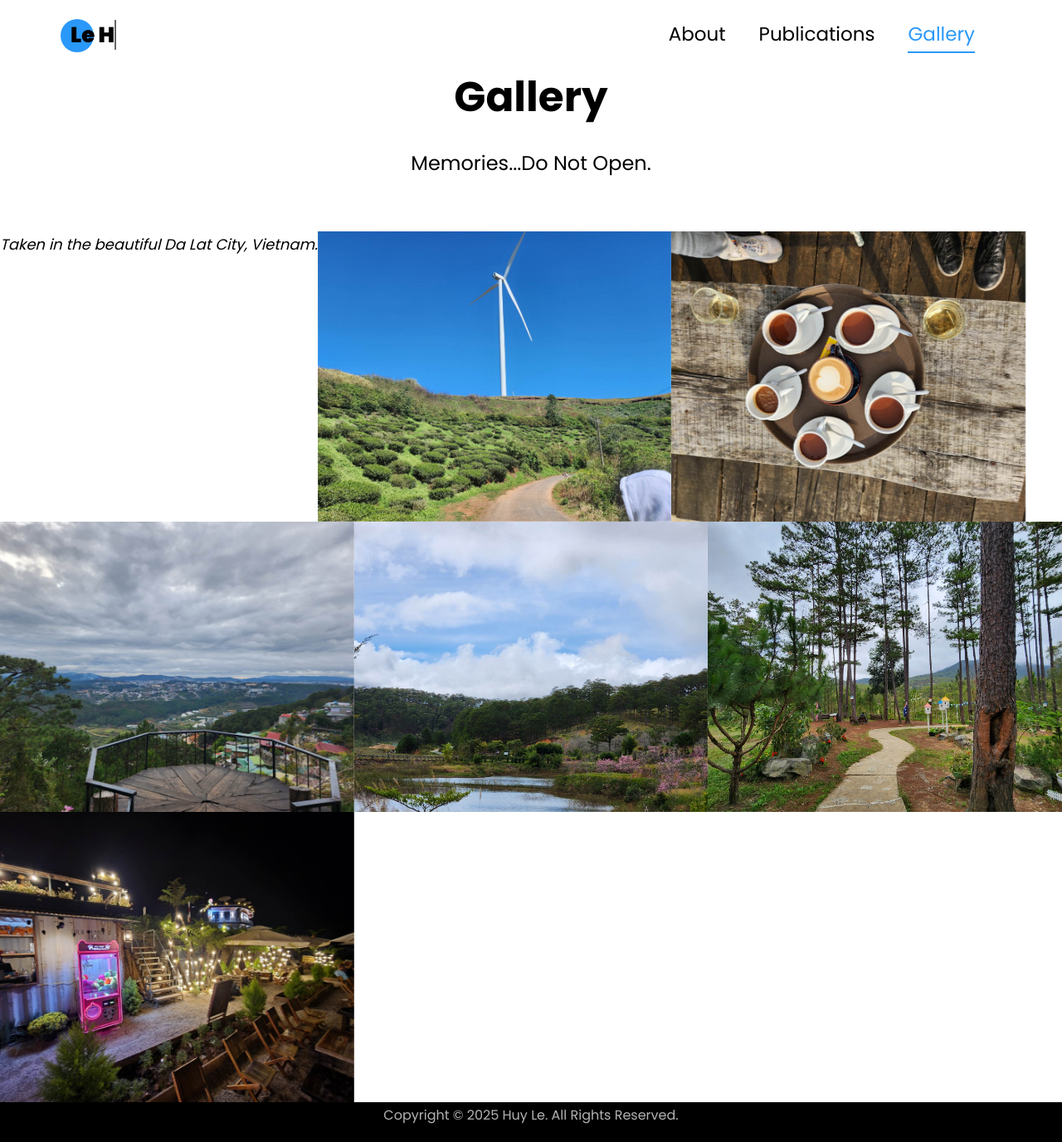
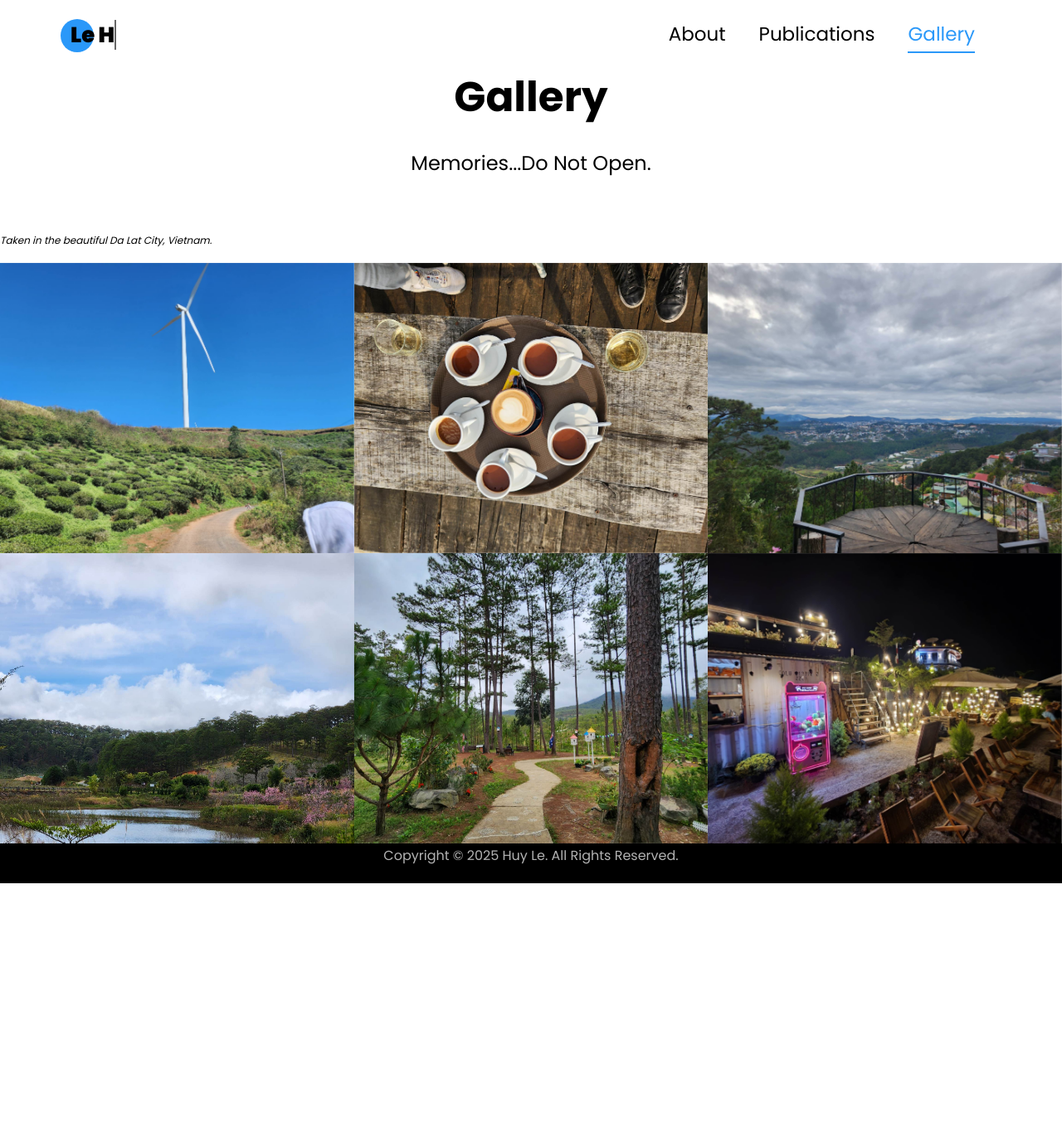
Before and after one commit to lehuy1611/lehuy1611.github.io, a Jekyll site: the page gallery.html, which Jekyll copies as it is, in a window 1280 px wide. Shown: the whole page at 83% size. Built offline with Jekyll 4.4.1, drawn with Linux system fonts in a browser that asks for light colours; a style sheet for code colours, icons or effects is not loaded; after the commit the page ends 1065 px from its top, so only the background shows below that.

Commit message:
update sections

```diff
--- a/gallery.html
+++ b/gallery.html
@@ -62,10 +62,10 @@
 					<p><h4>Memories...Do Not Open.</h4></p>
 				</div>
 			</div>
+			<p style="color: #000; font-size: 12px; text-align: left;">
+				<i>Taken in the beautiful Da Lat City, Vietnam.</i>
+			</p>
 			<div class="row no-gutters">
-				<p style="color: #000; font-size: 18px;">
-					<i>Taken in the beautiful Da Lat City, Vietnam.</i>
-				</p>
 				<div class="col-md-4">
 					<div class="project img ftco-animate d-flex justify-content-center align-items-center"
 						style="background-image: url(images/dalat_5.jpg);">
```
